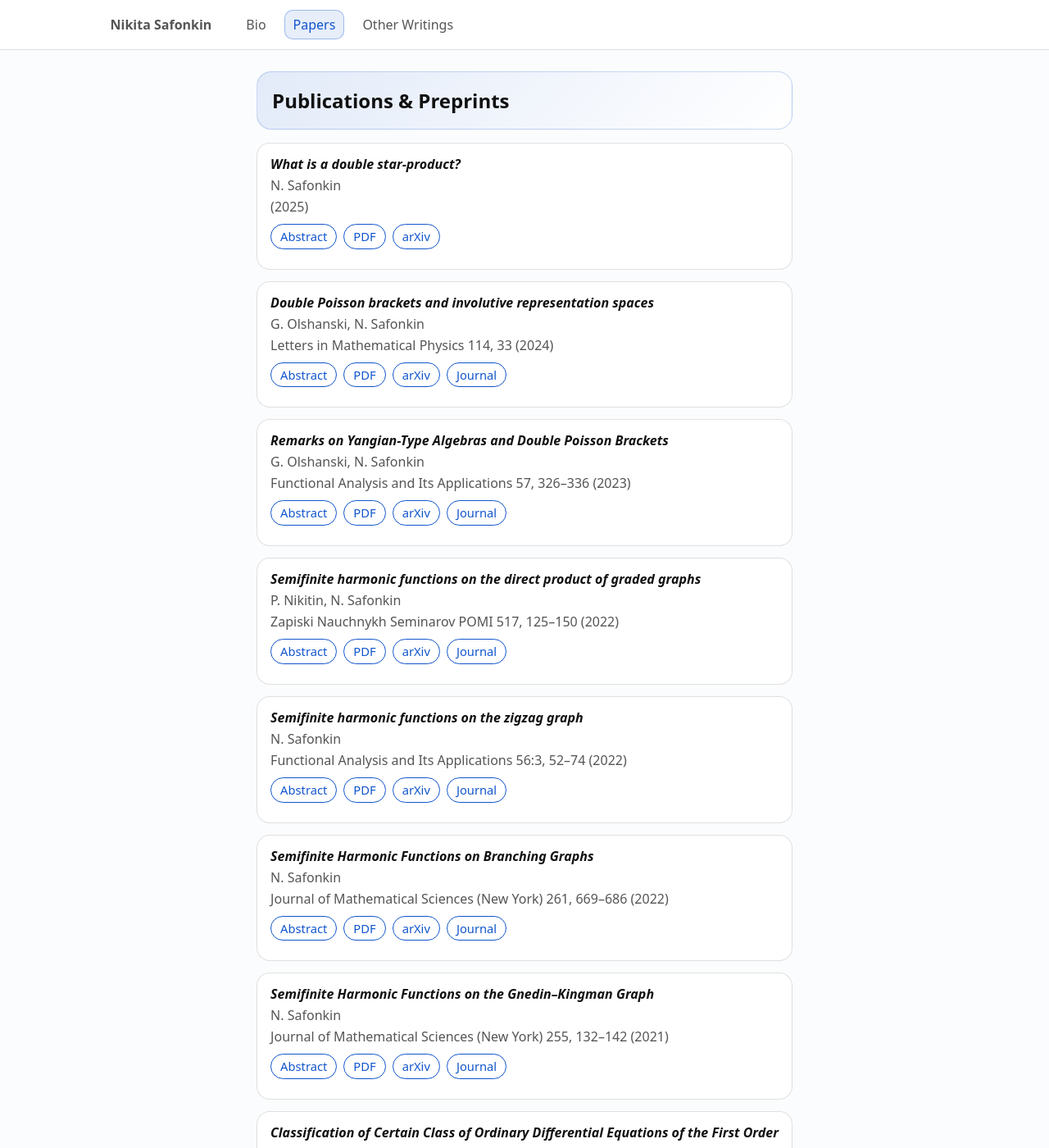
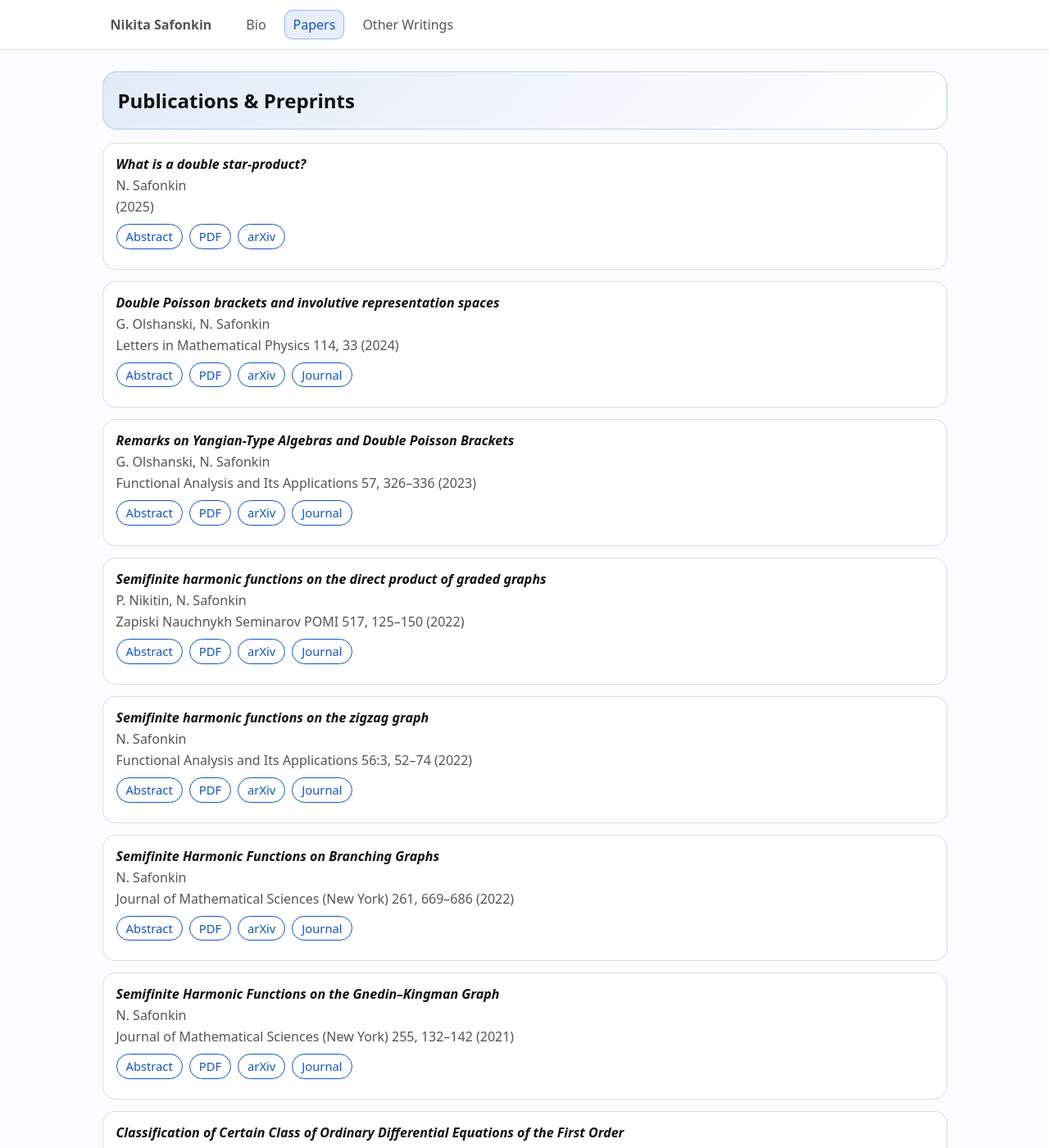
Before and after one commit to n-safonkin/n-safonkin.github.io, a Jekyll site: the page built from papers.html, in a window 1280 px wide and 1400 px high. Shown: the whole window at 82% size. Built offline with Jekyll 4.4.1, drawn with Linux system fonts in a browser that asks for light colours.

Commit message:
Update papers.css

```diff
--- a/assets/papers.css
+++ b/assets/papers.css
@@ -1,6 +1,13 @@
-/* Force the shared site width on the Papers page (fixes "too narrow") */
-.wrap{ max-width: var(--container) !important; }
-.nav{ max-width: var(--container) !important; }
+/* ===== WIDTH FIX (force Papers to match Bio) ===== */
+.wrap{
+  max-width: var(--container) !important;
+  width: min(100%, var(--container)) !important;
+}
+.nav{
+  max-width: var(--container) !important;
+  width: min(100%, var(--container)) !important;
+}
+/* ================================================ */
 
 /* Yuan-style: each paper in its own frame */
 ol.papers{
```
